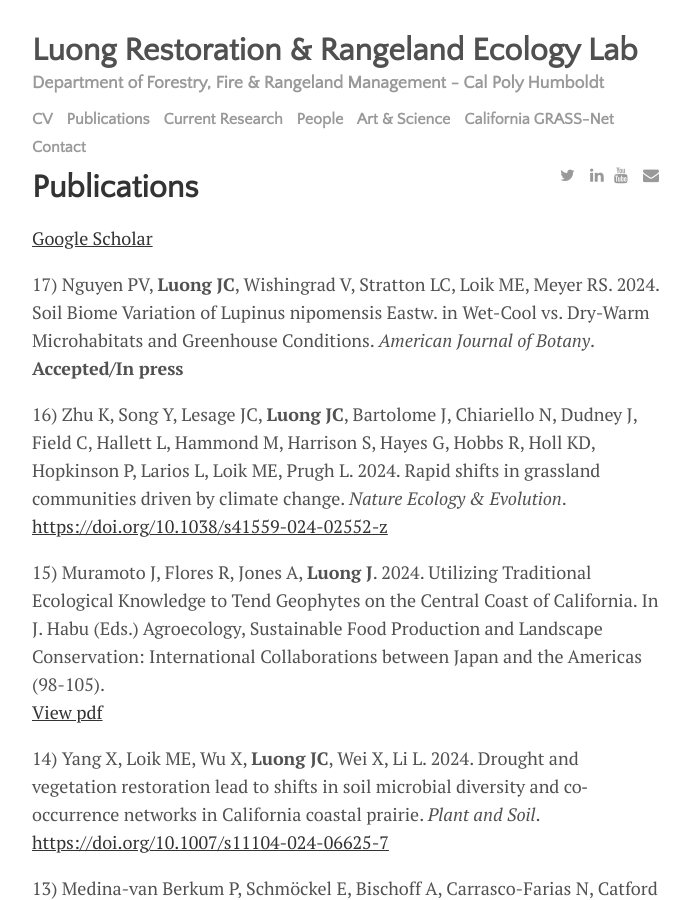
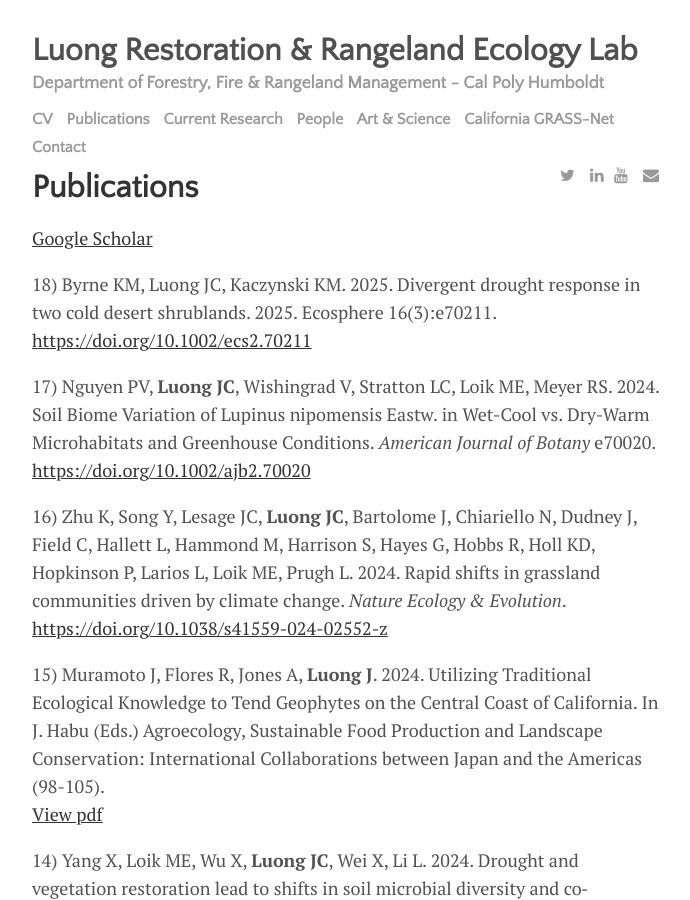
Before and after one commit to austinluong/justinluong.com, a Jekyll site: the page built from menu/publications.md, in a window 1280 px wide and 900 px high. Shown: the whole window, without its empty margins (292-982 px from the left). Built offline with Jekyll 4.4.1, drawn with Linux system fonts in a browser that asks for light colours; nearby versions of some CDN libraries.

Commit message:
Update publications.md

```diff
--- a/menu/publications.md
+++ b/menu/publications.md
@@ -4,7 +4,9 @@
 ---
 [Google Scholar](https://scholar.google.com/citations?user=YSOJb-wAAAAJ&hl=en)
 
-17)  Nguyen PV, **Luong JC**, Wishingrad V, Stratton LC, Loik ME, Meyer RS. 2024. Soil Biome Variation of Lupinus nipomensis Eastw. in Wet-Cool vs. Dry-Warm Microhabitats and Greenhouse Conditions. *American Journal of Botany*. **Accepted/In press**
+18)  Byrne KM, Luong JC, Kaczynski KM. 2025. Divergent drought response in two cold desert shrublands. 2025. Ecosphere 16(3):e70211. <https://doi.org/10.1002/ecs2.70211>
+
+17)  Nguyen PV, **Luong JC**, Wishingrad V, Stratton LC, Loik ME, Meyer RS. 2024. Soil Biome Variation of Lupinus nipomensis Eastw. in Wet-Cool vs. Dry-Warm Microhabitats and Greenhouse Conditions. *American Journal of Botany* e70020. <https://doi.org/10.1002/ajb2.70020>
 
 16)  Zhu K, Song Y, Lesage JC, **Luong JC**, Bartolome J, Chiariello N, Dudney J, Field C, Hallett L, Hammond M, Harrison S, Hayes G, Hobbs R, Holl KD, Hopkinson P, Larios L, Loik ME, Prugh L. 2024. Rapid shifts in grassland communities driven by climate change. *Nature Ecology & Evolution*. <https://doi.org/10.1038/s41559-024-02552-z>
 
```
